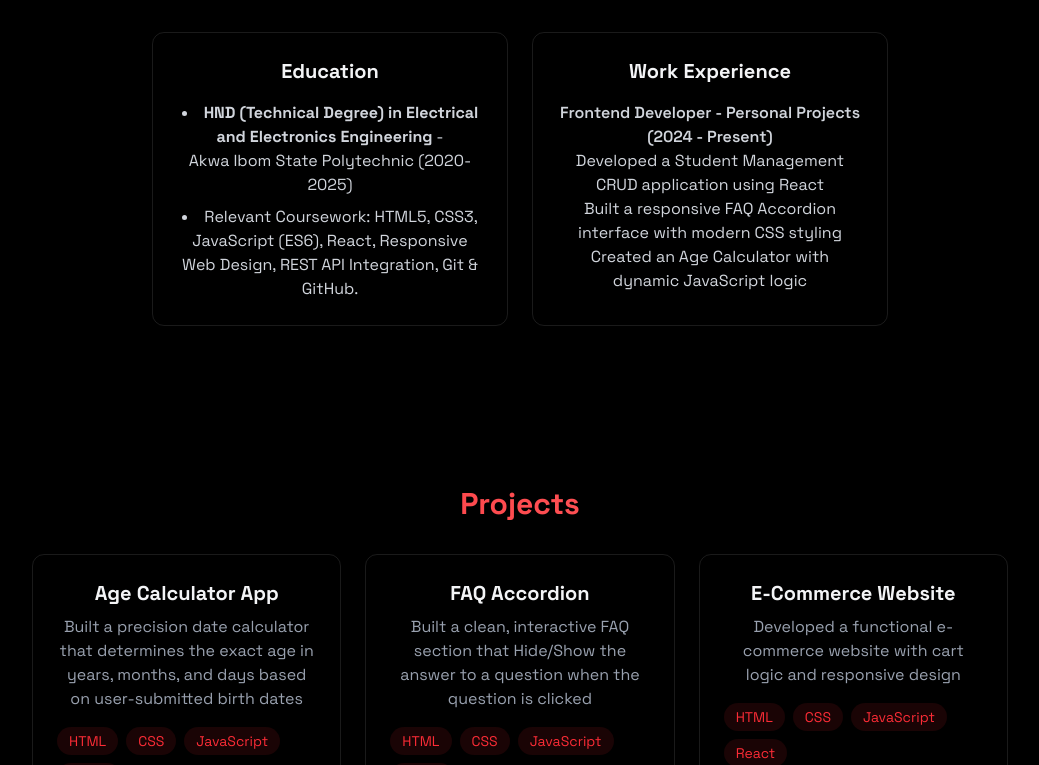
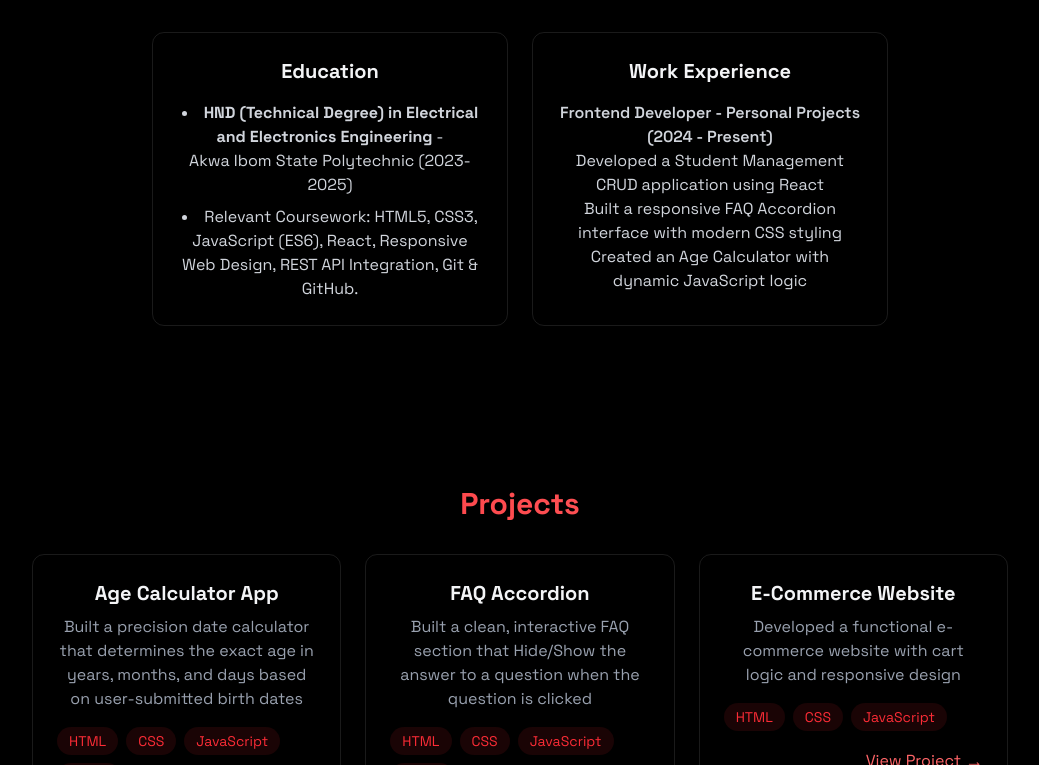
Before and after one commit to Gospel-Columbus/Portfolio, a React (Vite) app: page / in a window 1280 px wide. Shown: the part 1295-2060 px from the top of the page, without its empty margins (120-1159 px from the left). Built offline with nearby package versions, Linux system fonts and the light colour scheme.

Commit message:
commit all

```diff
--- a/src/components/sections/About.jsx
+++ b/src/components/sections/About.jsx
@@ -43,7 +43,7 @@ export const About = () =>{
                         <ul className="list-disc list-inside text-gray-300 space-y-2">
                             <li>
                                 <strong> HND (Technical Degree) in Electrical and Electronics Engineering</strong> -<br /> Akwa Ibom State Polytechnic
-                                (2020-2025)
+                                (2023-2025)
                             </li>
                             <li>
                                 Relevant Coursework: HTML5, CSS3, JavaScript (ES6), React, Responsive Web Design, REST API Integration, Git & GitHub.
--- a/src/components/sections/Projects.jsx
+++ b/src/components/sections/Projects.jsx
@@ -57,14 +57,14 @@ export const Projects = () => {
                                 Developed a functional e-commerce website with cart logic and responsive design
                             </p>
                             <div className="flex flex-wrap gap-1.5 sm:gap-2 mb-3 sm:mb-4">
-                                {["HTML", "CSS", "JavaScript", "React"].map((tech, key) => (
+                                {["HTML", "CSS", "JavaScript",].map((tech, key) => (
                                     <span key={key} className="bg-red-500/10 text-red-500 py-1 px-2 sm:px-3 rounded-full text-xs sm:text-sm hover:bg-red-500/20 transition-all">
                                         {tech}
                                     </span>
                                 ))}
                             </div>
                             <div className="flex justify-end">
-                                <a href="#" className="text-red-400 hover:text-red-300 transition-colors text-sm sm:text-base inline-flex items-center gap-1">
+                                <a href="https://gospel-columbus.github.io/E-commerce-One/" className="text-red-400 hover:text-red-300 transition-colors text-sm sm:text-base inline-flex items-center gap-1">
                                     View Project <span className="text-lg">→</span>
                                 </a>
                             </div>
```
